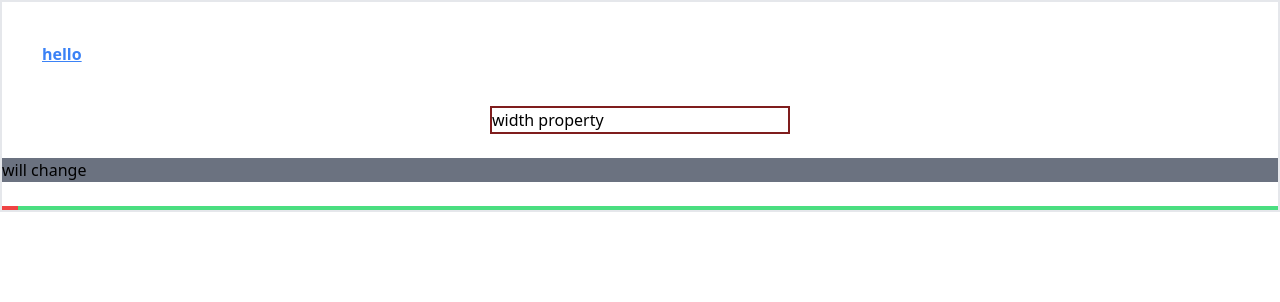
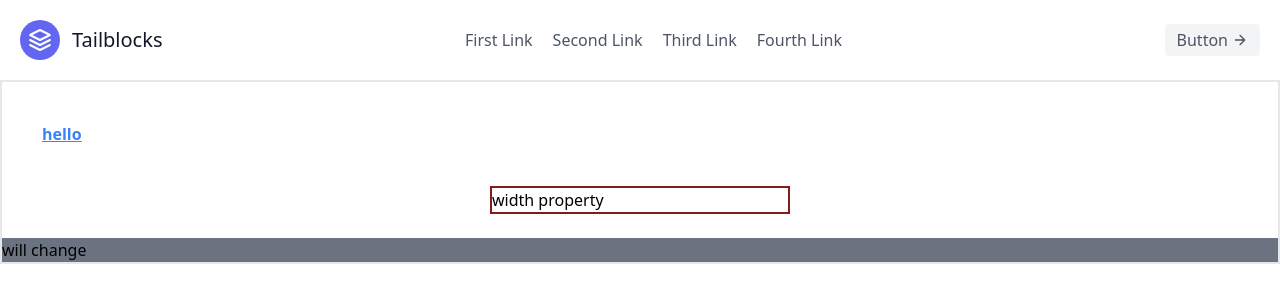
Before and after one commit to Sai4158/Icecream-store, a React (Vite) app in the folder React_tailwindcss/: page / in a window 1280 px wide. Shown: the top 302 px of the page. Built offline with nearby package versions, Linux system fonts and the light colour scheme.

Commit message:
Tailblocks in tailwindcss

```diff
--- a/React_tailwindcss/src/App.jsx
+++ b/React_tailwindcss/src/App.jsx
@@ -3,6 +3,47 @@
 const App = () => {
   return (
     // using container and mx-auto will put it in the center
+
+    <div>
+      <header class="text-gray-600 body-font">
+        <div class="container mx-auto flex flex-wrap p-5 flex-col md:flex-row items-center">
+          <a class="flex title-font font-medium items-center text-gray-900 mb-4 md:mb-0">
+            <svg
+              xmlns="http://www.w3.org/2000/svg"
+              fill="none"
+              stroke="currentColor"
+              stroke-linecap="round"
+              stroke-linejoin="round"
+              stroke-width="2"
+              class="w-10 h-10 text-white p-2 bg-indigo-500 rounded-full"
+              viewBox="0 0 24 24"
+            >
+              <path d="M12 2L2 7l10 5 10-5-10-5zM2 17l10 5 10-5M2 12l10 5 10-5"></path>
+            </svg>
+            <span class="ml-3 text-xl">Tailblocks</span>
+          </a>
+          <nav class="md:ml-auto md:mr-auto flex flex-wrap items-center text-base justify-center">
+            <a class="mr-5 hover:text-gray-900">First Link</a>
+            <a class="mr-5 hover:text-gray-900">Second Link</a>
+            <a class="mr-5 hover:text-gray-900">Third Link</a>
+            <a class="mr-5 hover:text-gray-900">Fourth Link</a>
+          </nav>
+          <button class="inline-flex items-center bg-gray-100 border-0 py-1 px-3 focus:outline-none hover:bg-gray-200 rounded text-base mt-4 md:mt-0">
+            Button
+            <svg
+              fill="none"
+              stroke="currentColor"
+              stroke-linecap="round"
+              stroke-linejoin="round"
+              stroke-width="2"
+              class="w-4 h-4 ml-1"
+              viewBox="0 0 24 24"
+            >
+              <path d="M5 12h14M12 5l7 7-7 7"></path>
+            </svg>
+          </button>
+        </div>
+      </header>
       <div className="container mx-auto border-2 ">
         <div className=" p-10 font-bold underline text-blue-500">hello</div>
 
@@ -16,15 +57,6 @@
         <div className="sm:bg-red-500 md:bg-blue-400 lg:bg-green-500 xl:bg-gray-500 2x:bg-black">
           <h1>will change</h1>
         </div>
-
-      <div>
-        <br />
-        <div className="sm:bg-green-400 sm:flex">
-          <div className="border-2 border-red-500"></div>
-          <div className="border-2 border-red-500"></div>
-          <div className="border-2 border-red-500"></div>
-          <div className="border-2 border-red-500"></div>
-        </div>
       </div>
     </div>
   );
```
Lines whose indentation alone changed are shown as unchanged.
